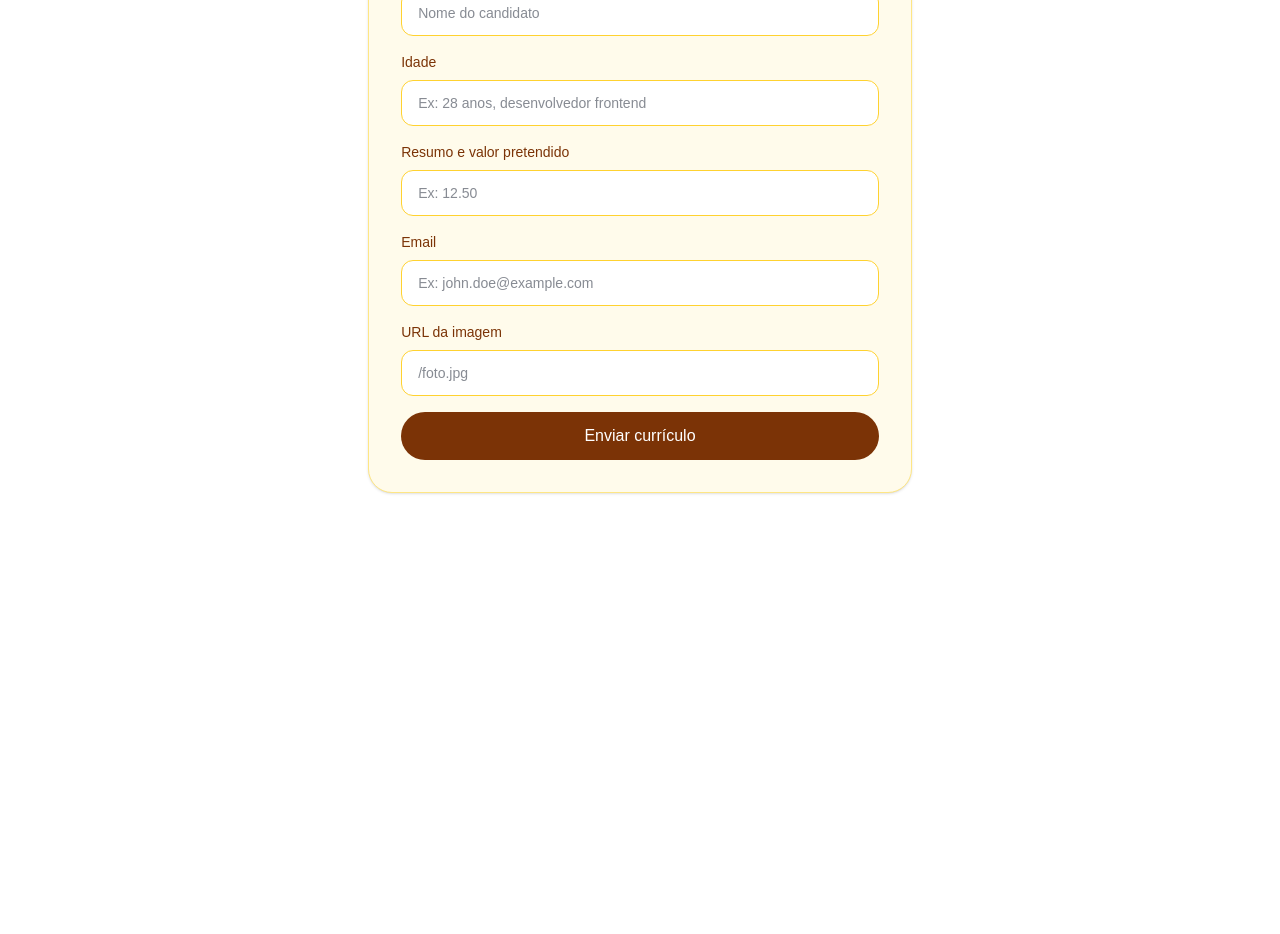
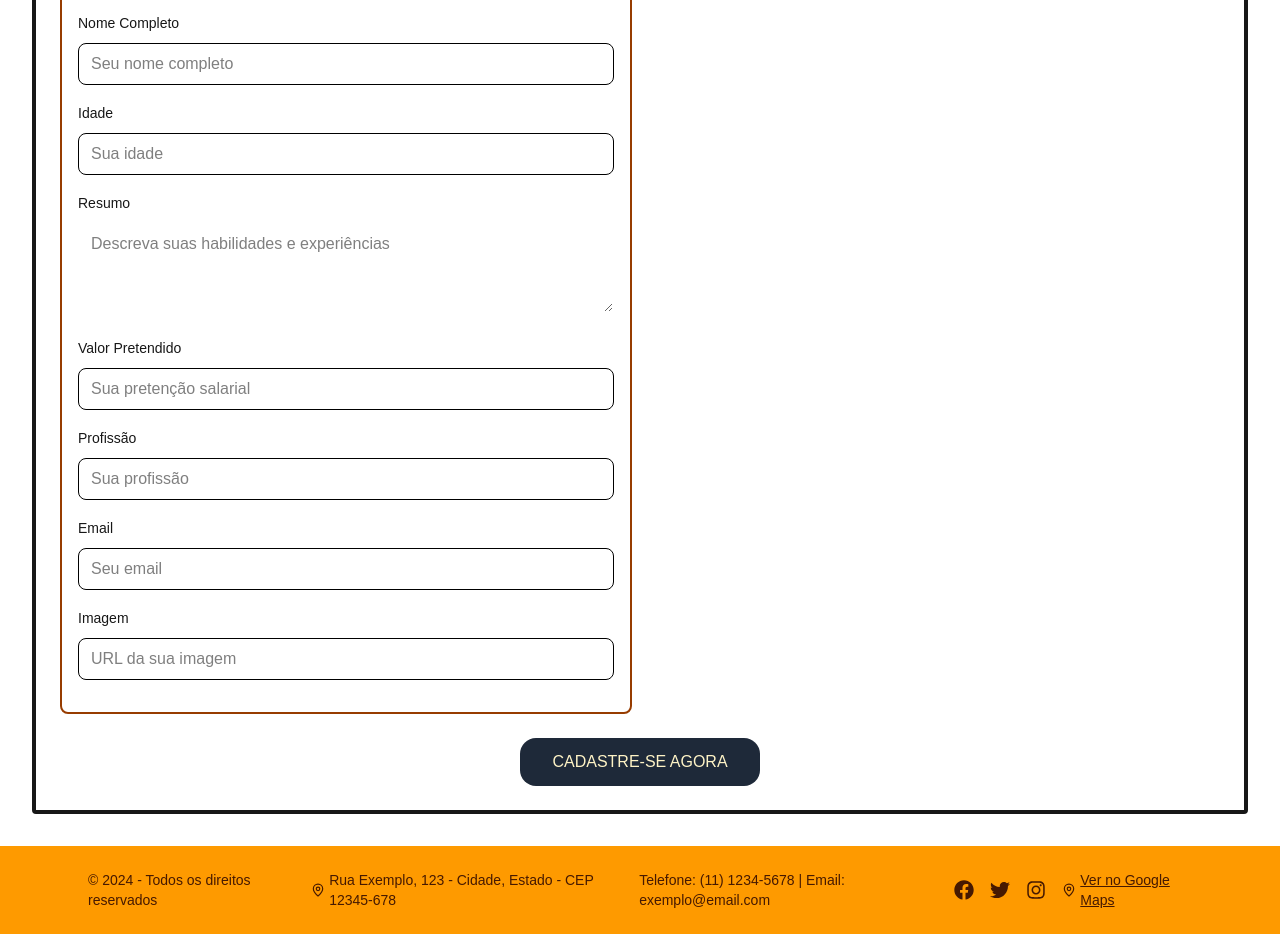
Before and after one commit to BismarckMafra/gerCurriculum, a Next.js app: page /sistema/paginas/curriculos/novo in a window 1280 px wide. Shown: the part 320-1254 px from the top of the page. Before the commit the page ends 909 px from the top, so only its background shows below. Built offline with nearby package versions, Linux system fonts and the light colour scheme.

Commit message:
Validacao/paginaCadastro/footer/componentes/ui

```diff
--- a/app/componentes/footer.tsx
+++ b/app/componentes/footer.tsx
@@ -0,0 +1,56 @@
+"use client"
+import { FaFacebook } from "react-icons/fa";
+import { FaTwitter } from "react-icons/fa";
+import { FaInstagram } from "react-icons/fa";
+import { MapPin } from "lucide-react";
+export default function Footer() {
+  return (
+    <footer className="w-full bg-amber-500 text-amber-950 mt-auto py-6">
+      <div className="max-w-6xl mx-auto flex flex-col md:flex-row items-center justify-between gap-4 px-6">
+
+        {/* Direitos e ano */}
+        <p className="text-sm text-center md:text-left">
+          © 2024 - Todos os direitos reservados
+        </p>
+
+        {/* Endereço com ícone */}
+        <p className="text-sm flex items-center gap-1 justify-center md:justify-start">
+          <MapPin className="w-4 h-4" />
+          Rua Exemplo, 123 - Cidade, Estado - CEP 12345-678
+        </p>
+
+        {/* Contato */}
+        <p className="text-sm flex flex-col md:flex-row items-center gap-2 justify-center md:justify-start">
+          Telefone: (11) 1234-5678 | Email: exemplo@email.com
+        </p>
+
+        {/* Redes sociais */}
+        <div className="flex items-center gap-4 justify-center md:justify-end">
+          <a href="https://www.facebook.com" target="_blank" rel="noopener noreferrer">
+            <FaFacebook className="w-5 h-5 hover:text-black transition-colors" />
+          </a>
+          <a href="https://www.twitter.com" target="_blank" rel="noopener noreferrer">
+            <FaTwitter className="w-5 h-5 hover:text-black transition-colors" />
+          </a>
+          <a href="https://www.instagram.com" target="_blank" rel="noopener noreferrer">
+            <FaInstagram className="w-5 h-5 hover:text-black transition-colors" />
+          </a>
+        </div>
+
+        {/* Link para o Google Maps */}
+        <div className="flex items-center gap-1 justify-center md:justify-end">
+          <MapPin className="w-4 h-4" />
+          <a
+            href="https://www.google.com/maps"
+            target="_blank"
+            rel="noopener noreferrer"
+            className="underline hover:text-black transition-colors text-sm"
+          >
+            Ver no Google Maps
+          </a>
+        </div>
+
+      </div>
+    </footer>
+  )
+}
--- a/app/componentes/nav.tsx
+++ b/app/componentes/nav.tsx
@@ -2,7 +2,7 @@ import Link from "next/link";
 
 export default function Nav(){
     return(
-        <div aria-label=" Navegação principal" className=" text-amber-300 hidden md:flex items-center">
+        <div aria-label=" Navegação principal" className=" text-amber-300 hidden md:flex items-center position-right">
             <Link className="mr-4" href='/'> Home </Link>
             <Link className="mr-4" href='/paginas/contato'> Contatos </Link>
             <Link className="mr-4" href='/paginas/sobre'> Sobre a empresa </Link>
--- a/app/layout.tsx
+++ b/app/layout.tsx
@@ -2,6 +2,7 @@ import type { Metadata } from "next";
 import { Geist, Geist_Mono } from "next/font/google";
 import Header from "./componentes/header";
 import "./globals.css";
+import Footer from "./componentes/footer";
 
 const geistSans = Geist({
   variable: "--font-geist-sans",
@@ -31,6 +32,7 @@ export default function RootLayout({
       <body className="min-h-full flex flex-col">
         <Header />
         {children}
+        <Footer/>
       </body>
     </html>
   );
--- a/app/sistema/paginas/curriculos/[id]/page.tsx
+++ b/app/sistema/paginas/curriculos/[id]/page.tsx
@@ -24,7 +24,7 @@ export default function PaginaItemCurriculo({ params }:
       <div className="flex-1 text-center md:text-left">
         <h3 className="text-xl font-semibold text-amber-900 mb-2"> {curriculo.nomeCompleto} </h3>
         <p className="text-amber-500 text-sm mb-1"> {curriculo.idade} </p>
-        <p className="text-lg font-bold text-amber-900 mt-2"> R$ {curriculo.profissão.toFixed(2)} </p>
+        <p className="text-lg font-bold text-amber-900 mt-2"> R$ {curriculo.valorPretendido.toFixed(2)} </p>
       </div>
     </div>
   );
--- a/app/sistema/paginas/curriculos/novo/page.tsx
+++ b/app/sistema/paginas/curriculos/novo/page.tsx
@@ -1,110 +1,165 @@
 "use client"
+import { useState, ChangeEvent, FormEvent } from "react";
+import { toast, Toaster } from "sonner";
 
-import { useState } from "react";
+type UsuarioDados = {
+    nomeCompleto: string;
+    idade: string;
+    resumo: string;
+    valorPretendido: string;
+    profissao: string;
+    email: string;
+    imagem: string;
+};
 
-export default function CadastrarCurriculo() {
-    const [formData, setFormData] = useState({
+const initialFormData: UsuarioDados = {
     nomeCompleto: "",
     idade: "",
+    resumo: "",
+    valorPretendido: "",
     profissao: "",
     email: "",
     imagem: "",
-    });
+};
+
+export default function CadastrarCurriculo() {
+    const [formData, setFormData] = useState<UsuarioDados>(initialFormData);
     const [submitted, setSubmitted] = useState(false);
 
-    const handleChange = (event: React.ChangeEvent<HTMLInputElement>) => {
+    const handleChange = (event: ChangeEvent<HTMLInputElement | HTMLTextAreaElement>) => {
         const { name, value } = event.target;
         setFormData((prev) => ({ ...prev, [name]: value }));
     };
 
-    const handleSubmit = (event: React.FormEvent<HTMLFormElement>) => {
+    const handleSubmit = (event: FormEvent<HTMLFormElement>) => {
         event.preventDefault();
         setSubmitted(true);
+        toast.success("Currículo enviado com sucesso!");
     };
 
     return (
-        <div className="mx-auto max-w-5xl px-6 py-12">
-            <section className="mb-12 rounded-3xl border border-amber-200 bg-amber-50 p-8 shadow-sm">
-                <h1 className="text-3xl font-bold text-amber-900 mb-4">Cadastrar Currículo</h1>
-                <p className="text-gray-700 mb-6">
-                    Preencha os dados abaixo para adicionar um novo currículo à lista.
-                </p>
-                <form className="grid gap-4" onSubmit={handleSubmit}>
-                    <label className="flex flex-col gap-2 text-sm font-medium text-amber-900">
-                        Nome Completo
+        <section className="p-8">
+            <h1 className="text-4xl font-bold text-amber-500 text-center">
+                TELA DE CADASTRO
+            </h1>
+            <div className="max-w-full min-h-screen bg-amber-120 border-4 border-white-800 rounded mt-4">
+                <h3 className="text-xl ml-8 mt-4 font-bold text-shadow-amber-950">
+                    Preencha os dados abaixo e cadastre-se:
+                </h3>
+
+                <form onSubmit={handleSubmit} className="p-6">
+                    <div className="grid grid-cols-1 md:grid-cols-2 gap-4">
+                        <fieldset className="border-2 border-amber-800 p-4 rounded-lg">
+                            <legend className="px-2 font-semibold">Dados do Usuário</legend>
+
+                            <label className="block mb-4">
+                                <span className="text-sm font-medium">Nome Completo</span>
                                 <input
                                     name="nomeCompleto"
+                                    placeholder="Seu nome completo"
                                     value={formData.nomeCompleto}
                                     onChange={handleChange}
-                            className="rounded-xl border border-amber-300 bg-white px-4 py-3 text-gray-900 outline-none focus:border-amber-500"
-                            placeholder="Nome do candidato"
-                            required
+                                    className="text-black mt-2 w-full rounded-lg border border-amber bg-white px-3 py-2"
                                 />
                             </label>
-                    <label className="flex flex-col gap-2 text-sm font-medium text-amber-900">
-                        Idade
+
+                            <label className="block mb-4">
+                                <span className="text-sm font-medium">Idade</span>
                                 <input
                                     name="idade"
+                                    placeholder="Sua idade"
                                     value={formData.idade}
                                     onChange={handleChange}
-                            className="rounded-xl border border-amber-300 bg-white px-4 py-3 text-gray-900 outline-none focus:border-amber-500"
-                            placeholder="Ex: 28 anos, desenvolvedor frontend"
-                            required
+                                    className="text-black mt-2 w-full rounded-lg border border-amber bg-white px-3 py-2"
                                 />
                             </label>
-                    <label className="flex flex-col gap-2 text-sm font-medium text-amber-900">
-                        Resumo e valor pretendido
+
+                            <label className="block mb-4">
+                                <span className="text-sm font-medium ">Resumo</span>
+                                <textarea
+                                    name="resumo"
+                                    placeholder="Descreva suas habilidades e experiências"
+                                    value={formData.resumo}
+                                    onChange={handleChange}
+                                    className="text-black mt-2 w-full min-h-22.5 rounded-lg border border-white bg-white px-3 py-2"
+                                />
+                            </label>
+
+                            <label className="block mb-4">
+                                <span className="text-sm font-medium">Valor Pretendido</span>
+                                <input
+                                    name="valorPretendido"
+                                    placeholder="Sua pretenção salarial"
+                                    value={formData.valorPretendido}
+                                    onChange={handleChange}
+                                    className="text-black mt-2 w-full rounded-lg border border-amber bg-white px-3 py-2"
+                                />
+                            </label>
+
+                            <label className="block mb-4">
+                                <span className="text-sm font-medium">Profissão</span>
                                 <input
                                     name="profissao"
+                                    placeholder="Sua profissão"
                                     value={formData.profissao}
                                     onChange={handleChange}
-                            className="rounded-xl border border-amber-300 bg-white px-4 py-3 text-gray-900 outline-none focus:border-amber-500"
-                            placeholder="Ex: 12.50"
-                            required
+                                    className="text-black mt-2 w-full rounded-lg border border-amber bg-white px-3 py-2"
                                 />
                             </label>
-                    <label className="flex flex-col gap-2 text-sm font-medium text-amber-900">
-                        Email
+
+                            <label className="block mb-4">
+                                <span className="text-sm font-medium">Email</span>
                                 <input
                                     type="email"
                                     name="email"
+                                    placeholder="Seu email"
                                     value={formData.email}
                                     onChange={handleChange}
-                            className="rounded-xl border border-amber-300 bg-white px-4 py-3 text-gray-900 outline-none focus:border-amber-500"
-                            placeholder="Ex: john.doe@example.com"
-                            required
+                                    className="text-black mt-2 w-full rounded-lg border border-amber bg-white px-3 py-2"
                                 />
                             </label>
-                    <label className="flex flex-col gap-2 text-sm font-medium text-amber-900">
-                        URL da imagem
+
+                            <label className="block mb-4">
+                                <span className="text-sm font-medium">Imagem</span>
                                 <input
                                     name="imagem"
+                                    placeholder="URL da sua imagem"
                                     value={formData.imagem}
                                     onChange={handleChange}
-                            className="rounded-xl border border-amber-300 bg-white px-4 py-3 text-gray-900 outline-none focus:border-amber-500"
-                            placeholder="/foto.jpg"
+                                    className="text-black mt-2 w-full rounded-lg bg-white border border-amberbg-white px-3 py-2"
+
                                 />
                             </label>
+                        </fieldset>
+                    </div>
+
+                    <div className="text-center mt-6">
                         <button
                             type="submit"
-                        className="self-start rounded-full bg-amber-900 px-6 py-3 text-white transition hover:bg-amber-700"
+                            className="rounded-2xl bg-gray-800 px-8 py-3 text-amber-100 transition hover:bg-gray-700"
                         >
-                        Enviar currículo
+                            CADASTRE-SE AGORA
                         </button>
+                    </div>
                 </form>
+
                 {submitted && (
                     <div className="mt-6 rounded-2xl bg-amber-100 p-4 text-amber-900">
-                        Currículo enviado com sucesso! Dados recebidos:
-                        <ul className="mt-3 list-disc space-y-1 pl-5 text-sm text-amber-900">
+                        <p className="font-semibold mb-2">Dados enviados:</p>
+                        <ul className="list-disc pl-5 space-y-1">
                             <li>Nome: {formData.nomeCompleto}</li>
-                            <li>Resumo / Idade: {formData.idade}</li>
-                            <li>Valor / Profissão: {formData.profissao}</li>
+                            <li>Idade: {formData.idade}</li>
+                            <li>Resumo: {formData.resumo}</li>
+                            <li>Valor Pretendido: {formData.valorPretendido}</li>
+                            <li>Profissão: {formData.profissao}</li>
+                            <li>Email: {formData.email}</li>
                             <li>Imagem: {formData.imagem || "Não informado"}</li>
                         </ul>
                     </div>
                 )}
+
+                <Toaster position="top-right" />
+            </div>
         </section>
-
-        </div>
     );
 }
--- a/app/sistema/paginas/curriculos/page.tsx
+++ b/app/sistema/paginas/curriculos/page.tsx
@@ -6,8 +6,9 @@ export const CURRICULOS = [
         id: 1,
         nomeCompleto: "Café Pingado",
         idade: "Café com um pouco de leite, perfeito para começar o dia.",
-        profissão: 10.95,
-        email:"john.doe@example.com",
+        resumo: 10.95,
+        valorPretendido: 10.95,
+        email: "john.doe@example.com",
         imagem: "/cappuccino.jpg"
 
     },
@@ -15,30 +16,34 @@ export const CURRICULOS = [
         id: 2,
         nomeCompleto: "Monster",
         idade: "Energético para te dar aquele boost de energia quando mais precisar.",
-        profissão: 8.75,
-        email:"jane.smith@example.com",
+        resumo: 10.95,
+        valorPretendido: 10.95,
+        email: "jane.smith@example.com",
         imagem: "/monster.jpg"
 
     }, {
         id: 3,
         nomeCompleto: "Pizza",
         idade: "Pizza de calabresa, com borda recheada de catupiry, perfeita para compartilhar com os amigos.",
-        profissão: 15.55,
-        email:"bob.johnson@example.com",
+        resumo: 25.50,
+        valorPretendido: 25.50,
+        email: "bob.johnson@example.com",
         imagem: "/pizza.jpg"
-    },{
+    }, {
         id: 4,
         nomeCompleto: "Escondidinho",
         idade: " Escondidinho de frango, com purê de batata cremoso, tão bom que ninguém acha.",
-        profissão: 18.25,
-        email:"alice.wonderland@example.com",
+        resumo: 18.25,
+        valorPretendido: 18.25,
+        email: "alice.wonderland@example.com",
         imagem: "/escondidinho.jpg"
-    },{
+    }, {
         id: 5,
-        nomeCompleto:"Sorvete",
+        nomeCompleto: "Sorvete",
         idade: "Sorvete de chocolate, cremoso e irresistível, perfeito para se refrescar nos dias quentes.",
-        profissão: 12.38,
-        email:"eve.adams@example.com",
+        resumo: 12.38,
+        valorPretendido: 12.38,
+        email: "eve.adams@example.com",
         imagem: "/sorvete.jpg"
     }
 
@@ -63,7 +68,7 @@ export default function PaginaCurriculo() {
                     <div className="flex-1 text-center md:text-left">
                         <h3 className="text-xl font-semibold text-amber-900 mb-2"> {curriculo.nomeCompleto} </h3>
                         <p className="text-amber-500 text-sm mb-1"> {curriculo.idade} </p>
-                        <p className="text-lg font-bold text-amber-900 mt-2"> R$ {curriculo.profissão.toFixed(2)} </p>
+                        <p className="text-lg font-bold text-amber-900 mt-2"> R$ {curriculo.valorPretendido.toFixed(2)} </p>
                     </div>
                     <div className="w-full md:w-auto">
                         <Link
--- /dev/null
+++ b/app/sistema/paginas/curriculos/utilitarios/validacao.tsx
@@ -0,0 +1,24 @@
+import * as yup from "yup";
+
+export const cadastroSchema = yup.object({
+    // Dados Pessoais
+    nomeCompleto: yup.string()
+        .required("O nome é obrigatório")
+        .min(3, "O nome deve ter pelo menos 3 caracteres")
+        .trim(),
+
+    email: yup.string()
+        .required("O email é obrigatório")
+        .email("O formato do email é inválido")
+        .lowercase()
+        .trim(),
+
+    idade: yup.string()
+        .required("A idade é obrigatória")
+        .min(18, "A idade deve ser maior que 18 anos")
+        .matches(/^\d+$/, "A idade deve ser um número válido"),
+
+});
+
+// Inferência automática do tipo para uso no useForm
+export type cadastroDados = yup.InferType<typeof cadastroSchema>;
--- a/package.json
+++ b/package.json
@@ -12,7 +12,10 @@
     "lucide-react": "^1.8.0",
     "next": "16.2.2",
     "react": "19.2.4",
-    "react-dom": "19.2.4"
+    "react-dom": "19.2.4",
+    "react-icons": "^5.6.0",
+    "sonner": "^2.0.7",
+    "yup": "^1.7.1"
   },
   "devDependencies": {
     "@tailwindcss/postcss": "^4",
```
Also changed, not shown: app/componentes/header.tsx (+5 -2 lines), app/componentes/ui/accordion.tsx (added), app/sistema/paginas/curriculos/utilitarios/controladorMascara.tsx (added), app/sistema/paginas/curriculos/utilitarios/mascara.tsx (added), public/Logo.jpg (added), 1 other file (tests, documents, lock files or other folders). Lines whose indentation alone changed are shown as unchanged.
